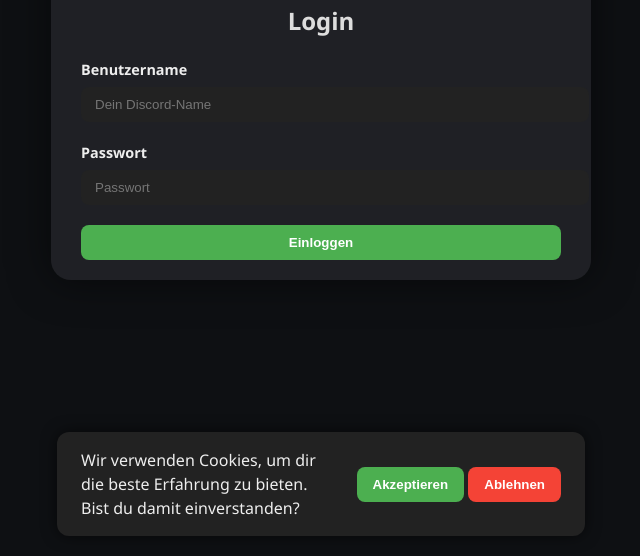
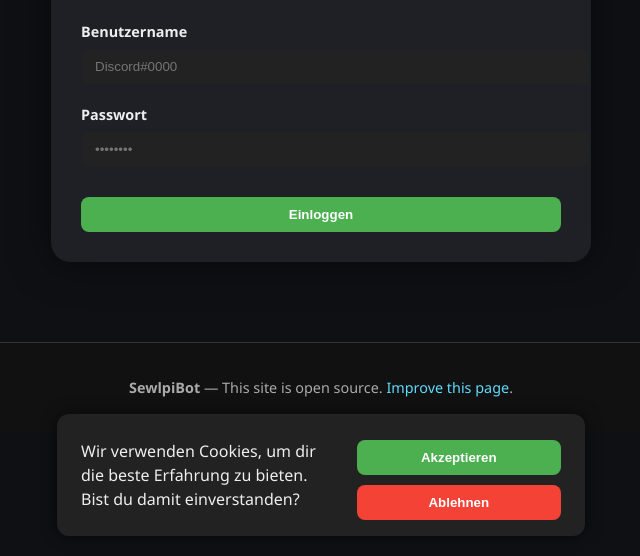
Before and after one commit to headshoan/SewlpiBot, a plain HTML site: page index.html in a window 1280 px wide. Shown: the part 244-800 px from the top of the page, without its empty margins (319-959 px from the left). Drawn offline with Linux system fonts and the light colour scheme.

Commit message:
Here Is The Update
fix: Open Source Webpage

```diff
--- a/index.html
+++ b/index.html
@@ -3,28 +3,28 @@
 <head>
   <meta charset="UTF-8" />
   <meta name="viewport" content="width=device-width, initial-scale=1" />
-  <title>Discord Bot Dashboard</title>
+  <title>SewlpiBot – Dashboard</title>
   <link rel="stylesheet" href="../style/style.css" />
 </head>
 <body>
   <main>
-    <h1>Willkommen zum Discord Bot Dashboard</h1>
+    <h1>Willkommen bei <span style="color:#61dafb">SewlpiBot</span></h1>
 
     <div id="userArea" style="display:none;">
       <p>Du bist eingeloggt! 🎉</p>
-      <button id="logoutBtn">Logout</button>
+      <button id="logoutBtn" class="btn">Logout</button>
     </div>
 
     <div id="loginArea">
       <form id="loginForm">
-        <h2>Login</h2>
+        <h2>Login mit Discord</h2>
         <div class="input-box">
           <label for="username">Benutzername</label>
-          <input type="text" id="username" name="username" placeholder="Dein Discord-Name" required />
+          <input type="text" id="username" name="username" placeholder="Discord#0000" required />
         </div>
         <div class="input-box">
           <label for="password">Passwort</label>
-          <input type="password" id="password" name="password" placeholder="Passwort" required />
+          <input type="password" id="password" name="password" placeholder="••••••••" required />
         </div>
         <button type="submit" class="btn">Einloggen</button>
       </form>
@@ -40,8 +40,18 @@
     </div>
   </div>
 
+  <!-- Notification -->
   <div id="notify"></div>
 
+  <!-- Footer -->
+  <footer class="footer">
+    <p>
+      <strong>SewlpiBot</strong> — This site is open source.
+      <a href="https://github.com/your-username/your-repo" target="_blank">Improve this page</a>.
+    </p>
+  </footer>
+
+  <!-- JS -->
   <script src="../js/script.js" defer></script>
 </body>
 </html>
--- a/style/style.css
+++ b/style/style.css
@@ -1,5 +1,4 @@
-/* Grundstyles */
-
+/* =============== Global =============== */
 body {
   font-family: 'Segoe UI', Tahoma, Geneva, Verdana, sans-serif;
   background-color: #0e1013;
@@ -7,14 +6,12 @@ body {
   margin: 0;
   padding: 0;
   line-height: 1.5;
-  -webkit-font-smoothing: antialiased;
-  -moz-osx-font-smoothing: grayscale;
 }
 
 main {
   max-width: 480px;
   margin: 80px auto;
-  padding: 20px 30px;
+  padding: 30px;
   background: #1f2025;
   border-radius: 20px;
   box-shadow: 0 0 40px #0008;
@@ -31,6 +28,7 @@ h2 {
   color: #ddd;
 }
 
+/* =============== Input & Form =============== */
 .input-box {
   margin-bottom: 20px;
   text-align: left;
@@ -58,7 +56,9 @@ h2 {
   outline: 2px solid #61dafb;
 }
 
-button.btn {
+/* =============== Button =============== */
+button.btn,
+.cookie-buttons button {
   background-color: #4caf50;
   border: none;
   color: white;
@@ -69,9 +69,11 @@ button.btn {
   transition: background-color 0.25s ease;
   user-select: none;
   width: 100%;
+  margin-top: 10px;
 }
 
-button.btn:hover {
+button.btn:hover,
+.cookie-buttons button:hover {
   background-color: #3e8e41;
 }
 
@@ -80,8 +82,7 @@ button.btn:disabled {
   cursor: not-allowed;
 }
 
-/* Cookie Banner */
-
+/* =============== Cookie Banner =============== */
 .cookie-banner {
   position: fixed;
   bottom: 20px;
@@ -105,28 +106,11 @@ button.btn:disabled {
   margin: 0;
 }
 
-.cookie-buttons button {
-  background: #4caf50;
-  border: none;
-  color: white;
-  padding: 10px 16px;
-  border-radius: 8px;
-  font-weight: 600;
-  cursor: pointer;
-  transition: background-color 0.3s ease;
-  user-select: none;
-}
-
 .cookie-buttons button#declineCookies {
   background: #f44336;
 }
 
-.cookie-buttons button:hover {
-  filter: brightness(0.9);
-}
-
-/* Notification */
-
+/* =============== Notification (oben rechts) =============== */
 #notify {
   position: fixed;
   top: 20px;
@@ -151,3 +135,24 @@ button.btn:disabled {
   0%, 80% { opacity: 1; }
   100% { opacity: 0; display: none; }
 }
+
+/* =============== Footer =============== */
+.footer {
+  text-align: center;
+  padding: 20px;
+  font-size: 0.9rem;
+  color: #aaa;
+  background-color: #111;
+  border-top: 1px solid #333;
+  margin-top: 60px;
+}
+
+.footer a {
+  color: #61dafb;
+  text-decoration: none;
+  font-weight: 500;
+}
+
+.footer a:hover {
+  text-decoration: underline;
+}
```
